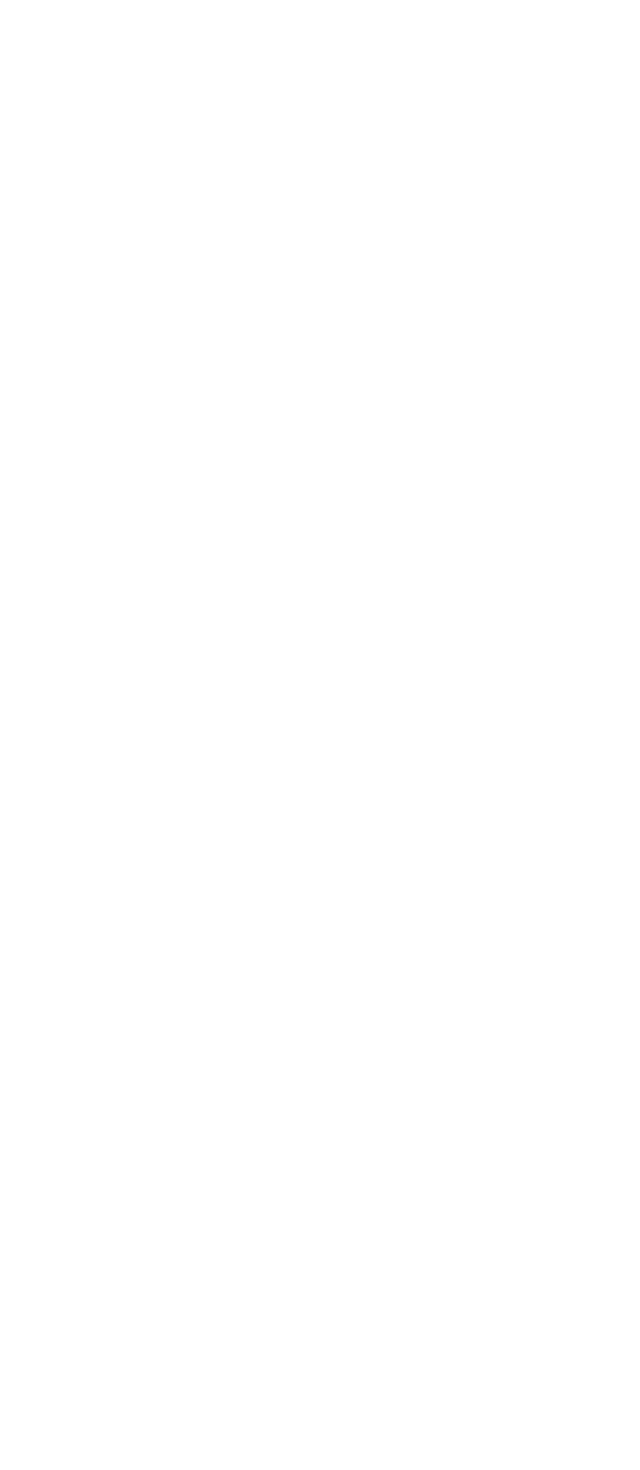
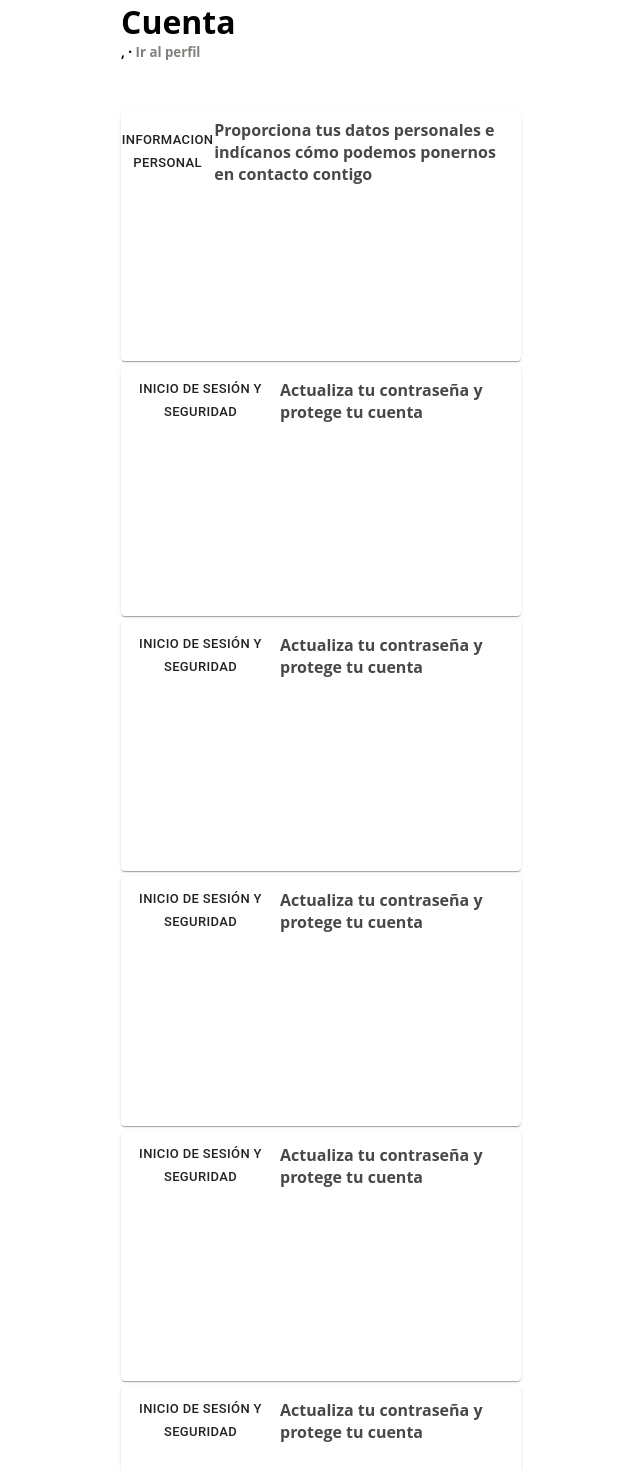
Before and after one commit to MarcVic99/nf1_Aloha, a React (Create React App) app in the folder frontend-app/: page /account in a window 1280 px wide. Shown: the part 100-1570 px from the top of the page, without its empty margins (179-819 px from the left). Before the commit the page ends 800 px from the top, so only its background shows below. Built offline with nearby package versions, Linux system fonts and the light colour scheme.

Commit message:
Probando profile 2

```diff
--- a/frontend-app/src/App.js
+++ b/frontend-app/src/App.js
@@ -13,6 +13,7 @@ import Ayuda from "./components/footer/footer_components/Ayuda";
 import DiversidadEInclusion from "./components/footer/footer_components/DiversidadEInclusion";
 import Accesibilidad from "./components/footer/footer_components/Accesibilidad";
 import DatosDeLaEmpresa from "./components/footer/footer_components/DatosDeLaEmpresa";
+import Account from "./components/Profilechange/Account";
 
 export const AuthContext = React.createContext();
 
@@ -111,6 +112,9 @@ function App() {
                 <Route exact path="/datos de la empresa">
                     <DatosDeLaEmpresa />
                 </Route>
+                <Route exact path="/account">
+                    <Account />
+                </Route>
 
 
             </Switch >
--- /dev/null
+++ b/frontend-app/src/components/Profilechange/Account.js
@@ -0,0 +1,130 @@
+import React, {useEffect, useState} from 'react';
+import { makeStyles } from '@material-ui/core/styles';
+import Card from '@material-ui/core/Card';
+import CardActions from '@material-ui/core/CardActions';
+import CardContent from '@material-ui/core/CardContent';
+import Button from '@material-ui/core/Button';
+import Typography from '@material-ui/core/Typography';
+import Navbar from "./Navbar";
+import {AuthContext} from "../../App";
+
+const useStyles = makeStyles({
+    card: {
+        maxWidth: 400,
+        minHeight:250,
+        flexDirection: 'column',
+        display: 'inline-block',
+
+    },
+    bullet: {
+        display: 'inline-block',
+        margin: '0 2px',
+        transform: 'scale(0.8)',
+    },
+    title: {
+        fontSize: 14,
+    },
+    pos: {
+        marginBottom: 12,
+    },
+    header: {
+        marginTop: 30,
+        marginBottom: 50,
+    },
+    mothercard: {
+
+        marginLeft: 300,
+        marginRight: 200,
+
+    },
+});
+
+export default function SimpleCard() {
+    const {state, dispatch} = React.useContext(AuthContext);
+    const [name, setName] = useState('');
+    const [last_name, setLastName] = useState('');
+    const [email, setEmail] = useState('');
+
+    const classes = useStyles();
+    const bull = <span className={classes.bullet}>•</span>;
+
+    useEffect(() => {
+        if(state.user){
+            setName(state.user.name);
+            setLastName(state.user.last_name);
+            setEmail(state.user.email);
+        }
+    });
+
+    return (
+        <div>
+          <Navbar/>
+        <div className={classes.mothercard}>
+            <div className={classes.header}>
+                <h1>Cuenta</h1>
+                <h5>{name} {last_name}, {email} · <a href="/profile">Ir al perfil</a></h5>
+            </div>
+            <Card className={classes.card}>
+                <CardActions>
+                    <Button size="small">Informacion personal</Button>
+                    <p>Proporciona tus datos personales e indícanos cómo podemos ponernos en contacto contigo</p>
+                </CardActions>
+
+            </Card>
+
+            <Card className={classes.card}>
+                <CardActions>
+                    <Button size="small">Inicio de sesión y seguridad</Button>
+                    <p>Actualiza tu contraseña y protege tu cuenta</p>
+                </CardActions>
+
+            </Card>
+            <Card className={classes.card}>
+                <CardActions>
+                    <Button size="small">Inicio de sesión y seguridad</Button>
+                    <p>Actualiza tu contraseña y protege tu cuenta</p>
+                </CardActions>
+
+            </Card>
+            <Card className={classes.card}>
+                <CardActions>
+                    <Button size="small">Inicio de sesión y seguridad</Button>
+                    <p>Actualiza tu contraseña y protege tu cuenta</p>
+                </CardActions>
+
+            </Card>
+            <Card className={classes.card}>
+                <CardActions>
+                    <Button size="small">Inicio de sesión y seguridad</Button>
+                    <p>Actualiza tu contraseña y protege tu cuenta</p>
+                </CardActions>
+
+            </Card>
+            <Card className={classes.card}>
+                <CardActions>
+                    <Button size="small">Inicio de sesión y seguridad</Button>
+                    <p>Actualiza tu contraseña y protege tu cuenta</p>
+                </CardActions>
+
+            </Card>
+            <Card className={classes.card}>
+                <CardActions>
+                    <Button size="small">Inicio de sesión y seguridad</Button>
+                    <p>Actualiza tu contraseña y protege tu cuenta</p>
+                </CardActions>
+
+            </Card>
+            <Card className={classes.card}>
+                <CardActions>
+                    <Button size="small">Inicio de sesión y seguridad</Button>
+                    <p>Actualiza tu contraseña y protege tu cuenta</p>
+                </CardActions>
+
+            </Card>
+        </div>
+
+        </div>
+
+
+    );
+}
--- a/frontend-app/src/components/Profilechange/ModalProfile.js
+++ b/frontend-app/src/components/Profilechange/ModalProfile.js
@@ -79,7 +79,7 @@ export default function MenuListComposition() {
                                 <ClickAwayListener onClickAway={handleClose}>
                                     <MenuList autoFocusItem={open} id="menu-list-grow" onKeyDown={handleListKeyDown}>
                                         <MenuItem onClick={handleClose}><a className="box_profile" href="/profile">Profile</a></MenuItem>
-                                        <MenuItem onClick={handleClose}><a className="box_profile">Cuenta</a></MenuItem>
+                                        <MenuItem onClick={handleClose}><a className="box_profile" href="/account">Cuenta</a></MenuItem>
                                         <MenuItem onClick={handleClose}><a className="box_profile">Invita a tus amigos</a></MenuItem>
                                         <MenuItem onClick={handleClose}><a className="box_profile">Invita a infitriones</a></MenuItem>
                                         <MenuItem onClick={handleClose}><a className="box_profile">Tu guia</a></MenuItem>
--- a/frontend-app/src/components/Profilechange/Profilechange.js
+++ b/frontend-app/src/components/Profilechange/Profilechange.js
@@ -1,18 +1,23 @@
-import React, { useState } from 'react';
+import React, {useEffect, useState} from 'react';
 import './Profilechange.css';
 import Navbar from "./Navbar";
 import { Link } from "react-router-dom";
 import Profilephoto from "./Profilephoto";
 import FooterLinks from "../footer/footer"
 import {getToken} from "../../utils/localstorage";
+import {AuthContext} from "../../App";
 
 
 export default function ChangeProfile() {
+    const {state, dispatch} = React.useContext(AuthContext);
     const [about, setAbout] = useState('');
     const [where, setWhere] = useState('');
     const [languages, setLanguages] = useState('');
     const [job, setJob] = useState('');
     const [error, setError] = useState('');
+    const [name, setName] = useState('');
+    const [last_name, setLast_name] = useState('');
+    const [email, setEmail] = useState('');
 
 
 
@@ -64,7 +69,13 @@ export default function ChangeProfile() {
         fetchdata();
 
     };
-
+    useEffect(() => {
+        if(state.user){
+            setName(state.user.name);
+            setLast_name(state.user.last_name);
+            setEmail(state.user.email);
+        }
+    });
 
     return (
         <div id="main">
@@ -82,7 +93,7 @@ export default function ChangeProfile() {
                             <div>
 
                                 <div className="intro">
-                                    <h1>Hola:Soy Zsofia</h1>
+                                    <h1>Hola:{name} {last_name}</h1>
                                     <div className="regedit">
                                         <p>Se registró en 2019</p>
 
```
